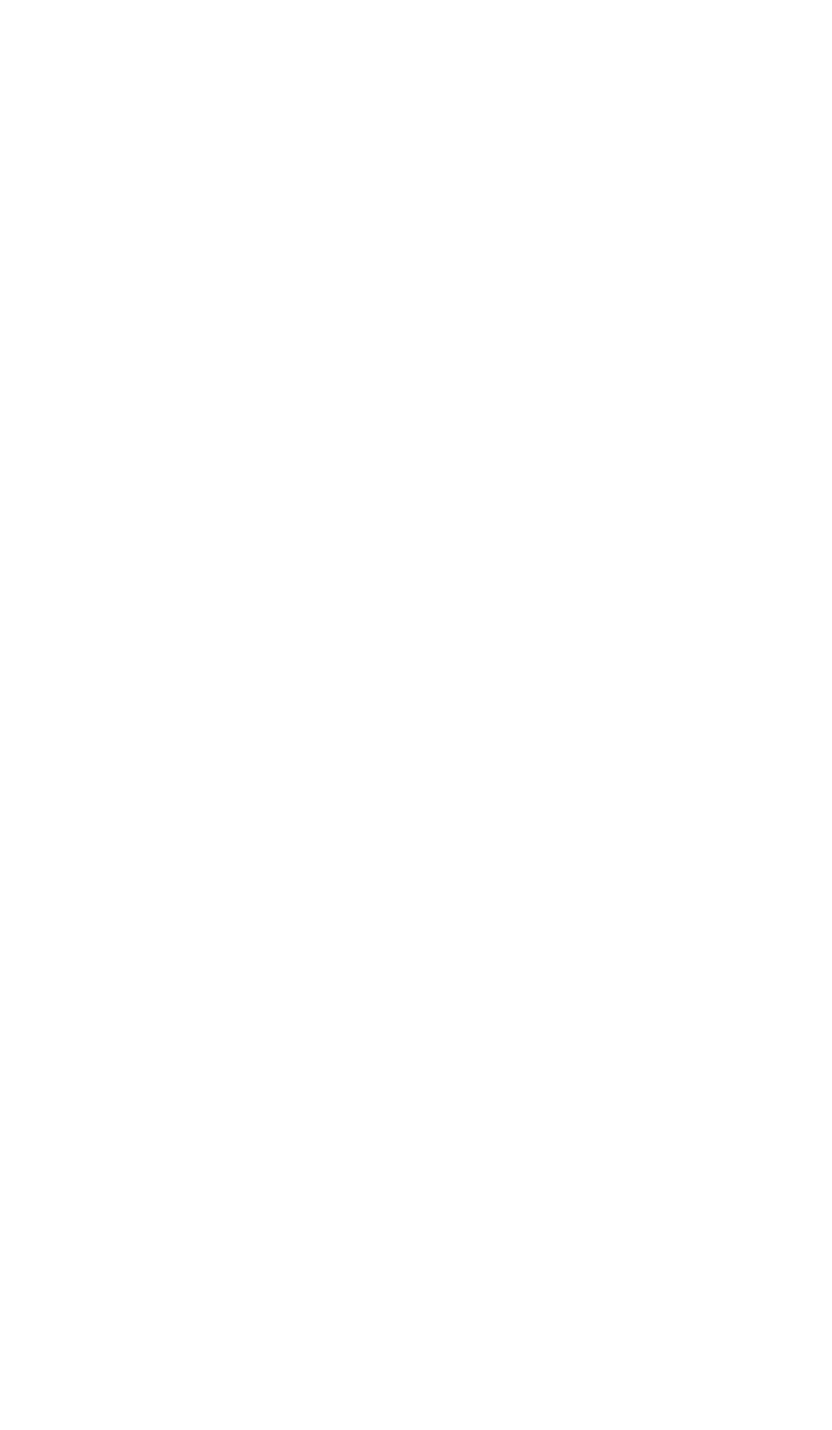
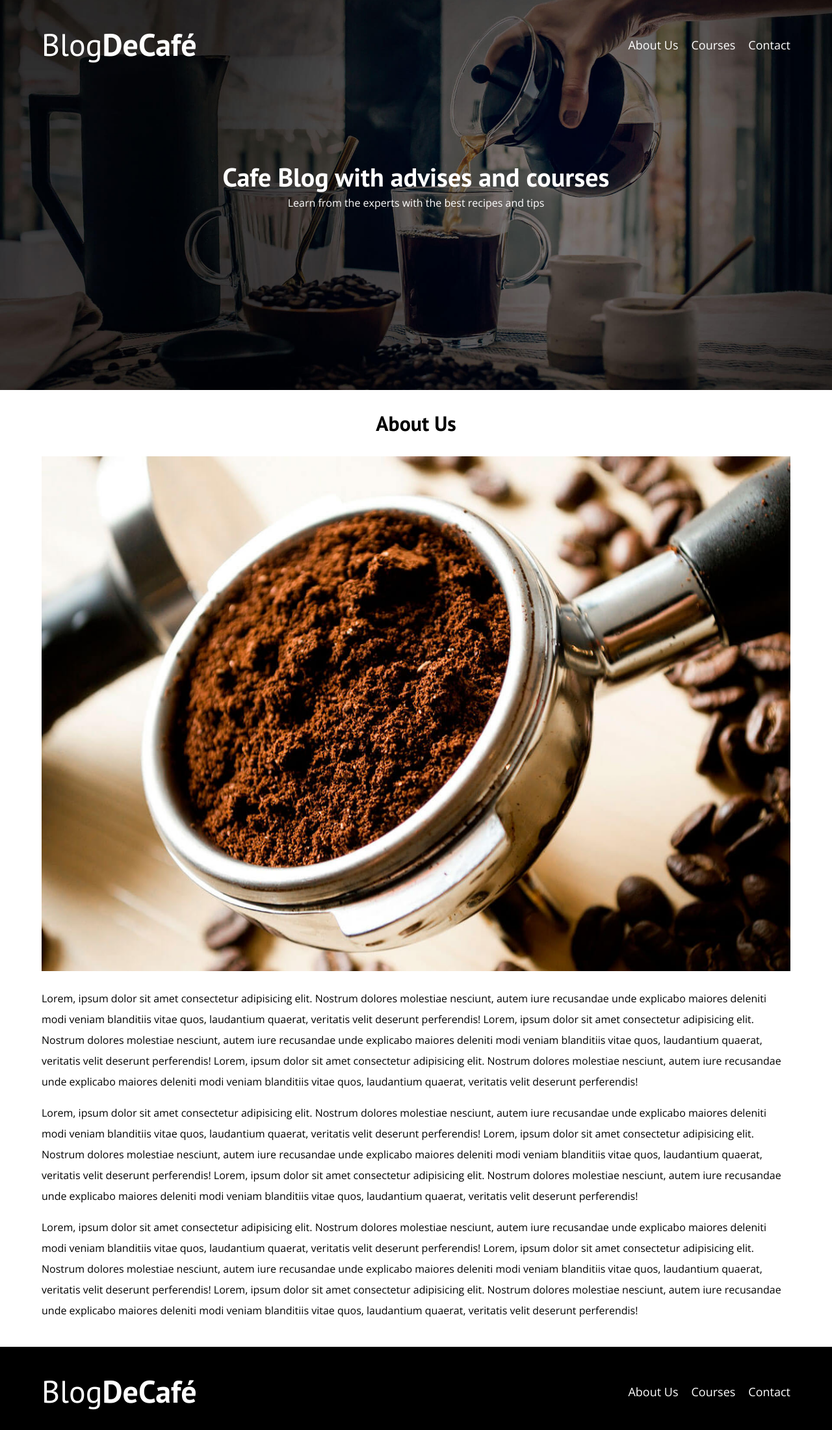
Before and after one commit to luisjavierluna/CafeBlog, an Angular app: page /entry in a window 1280 px wide. Before the commit this address led to /. Shown: the whole page at 65% size. Before the commit the page ends 800 px from the top, so only its background shows below. Built offline with nearby package versions, Linux system fonts and the light colour scheme.

Commit message:
92. Creando la página de entradas de Blog

```diff
--- a/src/app/app-routing.module.ts
+++ b/src/app/app-routing.module.ts
@@ -4,11 +4,13 @@ import { Router, RouterModule, Routes } from '@angular/router';
 import { LandingPageComponent } from './landing-page/landing-page.component';
 import { UsComponent } from './us/us.component';
 import { CoursesComponent } from './courses/courses.component';
+import { EntryComponent } from './entry/entry.component';
 
 const routes: Routes = [
   {path: '', component: LandingPageComponent},
   {path: 'us', component: UsComponent},
   {path: 'courses', component: CoursesComponent},
+  {path: 'entry', component: EntryComponent},
 ]
 
 @NgModule({
--- a/src/app/app.module.ts
+++ b/src/app/app.module.ts
@@ -6,13 +6,15 @@ import { AppRoutingModule } from './app-routing.module';
 import { LandingPageComponent } from './landing-page/landing-page.component';
 import { UsComponent } from './us/us.component';
 import { CoursesComponent } from './courses/courses.component';
+import { EntryComponent } from './entry/entry.component';
 
 @NgModule({
   declarations: [
     AppComponent,
     LandingPageComponent,
     UsComponent,
-    CoursesComponent
+    CoursesComponent,
+    EntryComponent
   ],
   imports: [
     BrowserModule,
--- /dev/null
+++ b/src/app/entry/entry.component.html
@@ -0,0 +1,61 @@
+<header class="header">
+
+    <div class="container">
+      <div class="bar">
+        <a class="logo" href="index.html">
+          <h1 class="logo__name no-margin center-text">Blog<span class="logo__bold">DeCafé</span></h1>
+        </a>
+
+        <nav class="navigation">
+            <a routerLink="/us" class="navigation__link">About Us</a>
+            <a routerLink="/courses" class="navigation__link">Courses</a>
+            <a routerLink="/contact" class="navigation__link">Contact</a>
+        </nav>
+      </div>
+    </div>
+
+    <div class="header__text">
+      <h2 class="no-margin">Cafe Blog with advises and courses</h2>
+      <p class="no-margin">Learn from the experts with the best recipes and tips</p>
+    </div>
+  </header>
+
+  <main class="container">
+    <h3 class="center-text">About Us</h3>
+
+    <img src="assets/img/blog1.jpg" alt="blog image">
+
+    <p>
+        Lorem, ipsum dolor sit amet consectetur adipisicing elit. Nostrum dolores molestiae nesciunt, autem iure recusandae unde explicabo maiores deleniti modi veniam blanditiis vitae quos, laudantium quaerat, veritatis velit deserunt perferendis!
+        Lorem, ipsum dolor sit amet consectetur adipisicing elit. Nostrum dolores molestiae nesciunt, autem iure recusandae unde explicabo maiores deleniti modi veniam blanditiis vitae quos, laudantium quaerat, veritatis velit deserunt perferendis!
+        Lorem, ipsum dolor sit amet consectetur adipisicing elit. Nostrum dolores molestiae nesciunt, autem iure recusandae unde explicabo maiores deleniti modi veniam blanditiis vitae quos, laudantium quaerat, veritatis velit deserunt perferendis!
+    </p>
+
+    <p>
+        Lorem, ipsum dolor sit amet consectetur adipisicing elit. Nostrum dolores molestiae nesciunt, autem iure recusandae unde explicabo maiores deleniti modi veniam blanditiis vitae quos, laudantium quaerat, veritatis velit deserunt perferendis!
+        Lorem, ipsum dolor sit amet consectetur adipisicing elit. Nostrum dolores molestiae nesciunt, autem iure recusandae unde explicabo maiores deleniti modi veniam blanditiis vitae quos, laudantium quaerat, veritatis velit deserunt perferendis!
+        Lorem, ipsum dolor sit amet consectetur adipisicing elit. Nostrum dolores molestiae nesciunt, autem iure recusandae unde explicabo maiores deleniti modi veniam blanditiis vitae quos, laudantium quaerat, veritatis velit deserunt perferendis!
+    </p>
+
+    <p>
+        Lorem, ipsum dolor sit amet consectetur adipisicing elit. Nostrum dolores molestiae nesciunt, autem iure recusandae unde explicabo maiores deleniti modi veniam blanditiis vitae quos, laudantium quaerat, veritatis velit deserunt perferendis!
+        Lorem, ipsum dolor sit amet consectetur adipisicing elit. Nostrum dolores molestiae nesciunt, autem iure recusandae unde explicabo maiores deleniti modi veniam blanditiis vitae quos, laudantium quaerat, veritatis velit deserunt perferendis!
+        Lorem, ipsum dolor sit amet consectetur adipisicing elit. Nostrum dolores molestiae nesciunt, autem iure recusandae unde explicabo maiores deleniti modi veniam blanditiis vitae quos, laudantium quaerat, veritatis velit deserunt perferendis!
+    </p>
+  </main>
+
+  <footer class="footer">
+    <div class="container">
+      <div class="bar">
+        <a class="logo" href="index.html">
+          <h1 class="logo__name no-margin center-text">Blog<span class="logo__bold">DeCafé</span></h1>
+        </a>
+
+        <nav class="navigation">
+            <a routerLink="/us" class="navigation__link">About Us</a>
+            <a routerLink="/courses" class="navigation__link">Courses</a>
+            <a routerLink="/contact" class="navigation__link">Contact</a>
+          </nav>
+      </div>
+    </div>
+  </footer>
--- /dev/null
+++ b/src/app/entry/entry.component.ts
@@ -0,0 +1,15 @@
+import { Component, OnInit } from '@angular/core';
+
+@Component({
+  selector: 'app-entry',
+  templateUrl: './entry.component.html',
+  styleUrls: ['./entry.component.css']
+})
+export class EntryComponent implements OnInit {
+
+  constructor() { }
+
+  ngOnInit(): void {
+  }
+
+}
--- a/src/app/landing-page/landing-page.component.html
+++ b/src/app/landing-page/landing-page.component.html
@@ -37,7 +37,7 @@
             temporibus beatae expedita odio iste eligendi sunt labore rerum dolore atque commodi quo ducimus?
           </p>
 
-          <a href="assets/img/entrada.html" class="button button--primary">Read Entry</a>
+          <a routerLink="/entry" class="button button--primary">Read Entry</a>
         </div>
       </article>
 
@@ -54,7 +54,7 @@
             temporibus beatae expedita odio iste eligendi sunt labore rerum dolore atque commodi quo ducimus?
           </p>
 
-          <a href="assets/img/entrada.html" class="button button--primary">Read Entry</a>
+          <a routerLink="/entry" class="button button--primary">Read Entry</a>
         </div>
       </article>
 
@@ -71,7 +71,7 @@
             temporibus beatae expedita odio iste eligendi sunt labore rerum dolore atque commodi quo ducimus?
           </p>
 
-          <a href="assets/img/entrada.html" class="button button--primary">Read Entry</a>
+          <a routerLink="/entry" class="button button--primary">Read Entry</a>
         </div>
       </article>
     </main>
@@ -87,7 +87,7 @@
           <p class="widget-course__label">Share:
             <span class="widget-course__info">20</span>
           </p>
-          <a href="assets/img/entrada.html" class="button button--secondary">More Information</a>
+          <a routerLink="/entry" class="button button--secondary">More Information</a>
         </li>
 
         <li class="widget-course">
@@ -98,7 +98,7 @@
           <p class="widget-course__label">Share:
             <span class="widget-course__info">20</span>
           </p>
-          <a href="assets/img/entrada.html" class="button button--secondary">More Information</a>
+          <a routerLink="/entry" class="button button--secondary">More Information</a>
         </li>
       </ul>
     </aside>
@@ -113,9 +113,9 @@
         </a>
 
         <nav class="navigation">
-          <a href="us.html" class="navigation__link">About Us</a>
-          <a href="courses.html" class="navigation__link">Courses</a>
-          <a href="contact.html" class="navigation__link">Contact</a>
+          <a routerLink="/us" class="navigation__link">About Us</a>
+          <a routerLink="/courses" class="navigation__link">Courses</a>
+          <a routerLink="/contact" class="navigation__link">Contact</a>
         </nav>
       </div>
     </div>
--- a/src/app/us/us.component.html
+++ b/src/app/us/us.component.html
@@ -50,9 +50,9 @@
         </a>
 
         <nav class="navigation">
-          <a href="us.html" class="navigation__link">About Us</a>
-          <a href="courses.html" class="navigation__link">Courses</a>
-          <a href="contact.html" class="navigation__link">Contact</a>
+          <a routerLink="/us" class="navigation__link">About Us</a>
+          <a routerLink="/courses" class="navigation__link">Courses</a>
+          <a routerLink="/contact" class="navigation__link">Contact</a>
         </nav>
       </div>
     </div>
```
Also changed, not shown: src/app/entry/entry.component.css (added).
